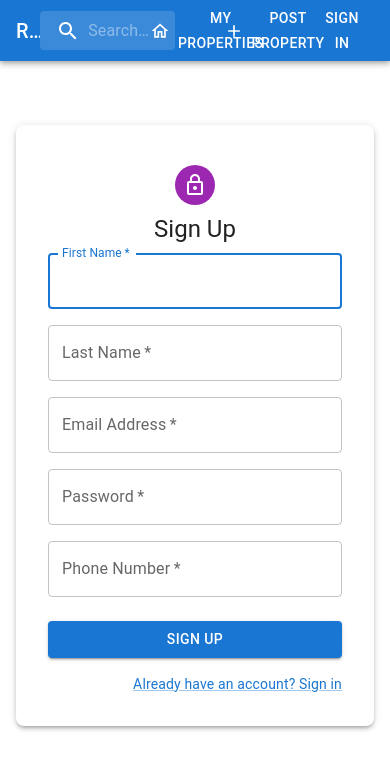
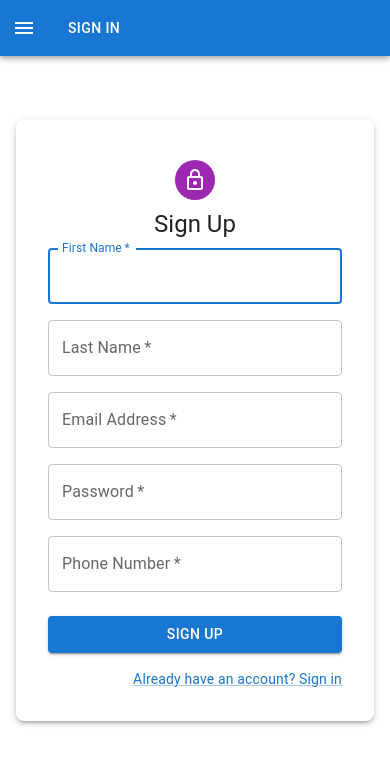
Before and after one commit to jaywantlugun/Rentify-frontend, a React (Create React App) app: page /signup in a window 390 px wide. Shown: the top 770 px of the page. Built offline with nearby package versions, Linux system fonts and the light colour scheme.

Commit message:
optimised the responsiveness

```diff
--- a/src/components/HomePage.jsx
+++ b/src/components/HomePage.jsx
@@ -22,17 +22,13 @@ const HomePage = () => {
     const userId = parseInt(localStorage.getItem("user_id"));
 
     const fetchData = () => {
-        console.log("Fetching properties...");
-        console.log("page no = " + pageNo);
-
         apiClient.get('/properties/all', {
             params: {
-                pageNo: (pageNo - 1 || 0),
+                pageNo: pageNo ? pageNo - 1 : 0,
                 sortBy: sortBy || ''
             }
         })
             .then(response => {
-                console.log("Response:", response.data);
                 if (Array.isArray(response.data.properties)) {
                     setProperties(response.data.properties);
                     setTotalPages(response.data.totalPages); // Adjust based on API response
@@ -154,10 +150,9 @@ const HomePage = () => {
     };
 
     return (
-        <div>
         <Container maxWidth="lg">
             <Grid container spacing={2} sx={{ mt: 3 }}>
-                    <Grid item xs={3}>
+                <Grid item xs={12} md={3}>
                     <Paper sx={{ p: 2 }}>
                         <Typography variant="h6">Filters</Typography>
                         <FormControl fullWidth sx={{ mt: 2 }}>
@@ -176,7 +171,7 @@ const HomePage = () => {
                         </FormControl>
                     </Paper>
                 </Grid>
-                    <Grid item xs={9}>
+                <Grid item xs={12} md={9}>
                     <Box sx={{ display: 'flex', justifyContent: 'space-between', alignItems: 'center', mb: 2 }}>
                         <Typography variant="h6">Properties</Typography>
                         <PaginationComponent totalPages={totalPages} currentPage={pageNo || 1} />
@@ -239,7 +234,6 @@ const HomePage = () => {
                     </Grid>
                 </Grid>
             </Grid>
-            </Container>
 
             <Modal
                 open={openModal}
@@ -263,7 +257,7 @@ const HomePage = () => {
                     </Typography>
                 </Box>
             </Modal>
-        </div>
+        </Container>
     );
 };
 
--- a/src/components/Navbar.jsx
+++ b/src/components/Navbar.jsx
@@ -1,54 +1,15 @@
 import React, { useState } from 'react';
-import { AppBar, Toolbar, Typography, Box, Button, Menu, MenuItem, IconButton } from '@mui/material';
-import { styled, alpha } from '@mui/material/styles';
-import SearchIcon from '@mui/icons-material/Search';
-import InputBase from '@mui/material/InputBase';
+import { AppBar, Toolbar, Typography, Box, Button, Menu, MenuItem, IconButton, Drawer, List, ListItem, ListItemText } from '@mui/material';
 import AccountCircle from '@mui/icons-material/AccountCircle';
 import HomeOutlinedIcon from '@mui/icons-material/HomeOutlined';
 import AddOutlinedIcon from '@mui/icons-material/AddOutlined';
+import MenuIcon from '@mui/icons-material/Menu';
 import { useAuth } from '../security/AuthContext';
 import { useNavigate } from 'react-router-dom';
 
-const Search = styled('div')(({ theme }) => ({
-    position: 'relative',
-    borderRadius: theme.shape.borderRadius,
-    backgroundColor: alpha(theme.palette.common.white, 0.15),
-    '&:hover': {
-        backgroundColor: alpha(theme.palette.common.white, 0.25),
-    },
-    marginLeft: 0,
-    width: '100%',
-    [theme.breakpoints.up('sm')]: {
-        marginLeft: theme.spacing(1),
-        width: 'auto',
-    },
-}));
-
-const SearchIconWrapper = styled('div')(({ theme }) => ({
-    padding: theme.spacing(0, 2),
-    height: '100%',
-    position: 'absolute',
-    pointerEvents: 'none',
-    display: 'flex',
-    alignItems: 'center',
-    justifyContent: 'center',
-}));
-
-const StyledInputBase = styled(InputBase)(({ theme }) => ({
-    color: 'inherit',
-    '& .MuiInputBase-input': {
-        padding: theme.spacing(1, 1, 1, 0),
-        paddingLeft: `calc(1em + ${theme.spacing(4)})`,
-        transition: theme.transitions.create('width'),
-        width: '100%',
-        [theme.breakpoints.up('md')]: {
-            width: '20ch',
-        },
-    },
-}));
-
 const Navbar = () => {
     const [anchorEl, setAnchorEl] = useState(null);
+    const [mobileOpen, setMobileOpen] = useState(false);
     const auth = useAuth();
     const navigate = useNavigate();
 
@@ -82,30 +43,66 @@ const Navbar = () => {
         navigate('/login');
     };
 
+    const handleDrawerToggle = () => {
+        setMobileOpen(!mobileOpen);
+    };
+
+    const drawer = (
+        <Box onClick={handleDrawerToggle} sx={{ textAlign: 'center' }}>
+            <Typography variant="h6" sx={{ my: 2 }}>
+                Rentify
+            </Typography>
+            <List>
+                <ListItem button onClick={handleHomeClick}>
+                    <ListItemText primary="Home" />
+                </ListItem>
+                <ListItem button onClick={handleMyPropertiesClick}>
+                    <ListItemText primary="My Properties" />
+                </ListItem>
+                <ListItem button onClick={handlePostPropertyClick}>
+                    <ListItemText primary="Post Property" />
+                </ListItem>
+                {auth.isAuthenticated ? (
+                    <>
+                        <ListItem button onClick={handleProfileMenuOpen}>
+                            <ListItemText primary="Profile" />
+                        </ListItem>
+                        <ListItem button onClick={handleLogout}>
+                            <ListItemText primary="Sign Out" />
+                        </ListItem>
+                    </>
+                ) : (
+                    <ListItem button onClick={handleSignInClick}>
+                        <ListItemText primary="Sign In" />
+                    </ListItem>
+                )}
+            </List>
+        </Box>
+    );
+
     return (
         <AppBar position="static">
             <Toolbar>
-                <Typography variant="h6" noWrap onClick={handleHomeClick} sx={{ cursor: 'pointer' }}>
+                <IconButton
+                    color="inherit"
+                    aria-label="open drawer"
+                    edge="start"
+                    onClick={handleDrawerToggle}
+                    sx={{ mr: 2, display: { sm: 'none' } }}
+                >
+                    <MenuIcon />
+                </IconButton>
+                <Typography variant="h6" noWrap onClick={handleHomeClick} sx={{ cursor: 'pointer', display: { xs: 'none', sm: 'block' } }}>
                     Rentify
                 </Typography>
-                <Search>
-                    <SearchIconWrapper>
-                        <SearchIcon />
-                    </SearchIconWrapper>
-                    <StyledInputBase
-                        placeholder="Search…"
-                        inputProps={{ 'aria-label': 'search' }}
-                    />
-                </Search>
-                <Box sx={{ flexGrow: 1 }} />
-                {/* My Properties Button with Home icon */}
-                <Button onClick={handleMyPropertiesClick} color="inherit" startIcon={<HomeOutlinedIcon />}>
-                    My Properties
-                </Button>
-                {/* Post Properties Button with Add icon */}
-                <Button onClick={handlePostPropertyClick} color="inherit" startIcon={<AddOutlinedIcon />}>
-                    Post Property
-                </Button>
+                <Box sx={{ flexGrow: 1, display: { xs: 'none', sm: 'flex' } }}>
+                    <Button color="inherit" onClick={handleMyPropertiesClick} startIcon={<HomeOutlinedIcon />}>
+                        My Properties
+                    </Button>
+                    <Button color="inherit" onClick={handlePostPropertyClick} startIcon={<AddOutlinedIcon />}>
+                        Post Property
+                    </Button>
+                </Box>
                 {auth.isAuthenticated ? (
                     <>
                         <IconButton
@@ -142,6 +139,20 @@ const Navbar = () => {
                     <Button color="inherit" onClick={handleSignInClick}>Sign In</Button>
                 )}
             </Toolbar>
+            <Drawer
+                variant="temporary"
+                open={mobileOpen}
+                onClose={handleDrawerToggle}
+                ModalProps={{
+                    keepMounted: true, // Better open performance on mobile.
+                }}
+                sx={{
+                    display: { xs: 'block', sm: 'none' },
+                    '& .MuiDrawer-paper': { boxSizing: 'border-box', width: 240 },
+                }}
+            >
+                {drawer}
+            </Drawer>
         </AppBar>
     );
 };
```
Also changed, not shown: src/components/UserProperties.jsx (+16 -2 lines). Lines whose indentation alone changed are shown as unchanged.
